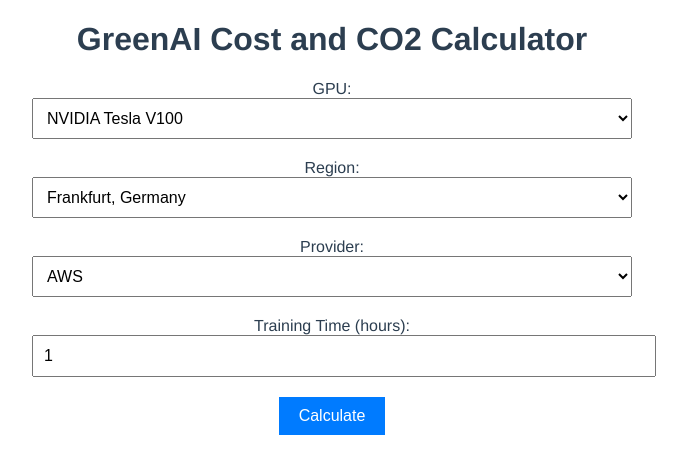
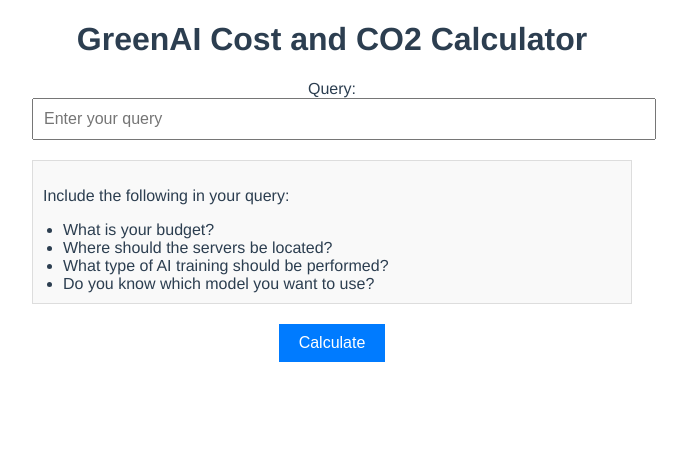
Before and after one commit to raksosuhl/my-first-static-web-app, a Vue app: page / in a window 1280 px wide. Shown: the top 474 px of the page, without its empty margins (308-995 px from the left). Built offline with nearby package versions, Linux system fonts and the light colour scheme.

Commit message:
input box

```diff
--- a/src/App.vue
+++ b/src/App.vue
@@ -1,27 +1,18 @@
 <template>
   <div id="app">
     <h1>GreenAI Cost and CO2 Calculator</h1>
-    <div class="form-group">
-      <label for="gpu">GPU:</label>
-      <select v-model="gpu" class="form-control">
-        <option v-for="gpuOption in gpuOptions" :key="gpuOption" :value="gpuOption">{{ gpuOption }}</option>
-      </select>
+    <div class="input-group">
+      <label for="query">Query:</label>
+      <input type="text" v-model="query" class="form-control" placeholder="Enter your query" />
     </div>
-    <div class="form-group">
-      <label for="region">Region:</label>
-      <select v-model="region" class="form-control">
-        <option v-for="regionOption in regionOptions" :key="regionOption" :value="regionOption">{{ regionOption }}</option>
-      </select>
-    </div>
-    <div class="form-group">
-      <label for="provider">Provider:</label>
-      <select v-model="provider" class="form-control">
-        <option v-for="providerOption in providerOptions" :key="providerOption" :value="providerOption">{{ providerOption }}</option>
-      </select>
-    </div>
-    <div class="form-group">
-      <label for="time">Training Time (hours):</label>
-      <input type="number" v-model.number="time" min="1" class="form-control" />
+    <div class="info-box">
+      <p>Include the following in your query:</p>
+      <ul>
+        <li>What is your budget?</li>
+        <li>Where should the servers be located?</li>
+        <li>What type of AI training should be performed?</li>
+        <li>Do you know which model you want to use?</li>
+      </ul>
     </div>
     <div>
       <button @click="calculate" class="btn btn-primary">Calculate</button>
@@ -31,6 +22,10 @@
       <p><strong>Cost:</strong> {{ result.cost }} USD</p>
       <p><strong>CO2 Emissions:</strong> {{ result.co2 }} kg</p>
       <p><strong>Energy Consumption:</strong> {{ result.energy }} kWh</p>
+      <div class="rating">
+        <p>Rating:</p>
+        <span v-for="star in 5" :key="star" class="star" :class="{ filled: star <= result.rating }">★</span>
+      </div>
     </div>
   </div>
 </template>
@@ -40,62 +35,19 @@ export default {
   name: "App",
   data() {
     return {
-      gpu: "NVIDIA Tesla V100",
-      region: "Frankfurt, Germany",
-      provider: "AWS",
-      time: 1,
-      result: null,
-      gpuOptions: ["NVIDIA Tesla V100", "NVIDIA Tesla P100", "NVIDIA Tesla T4"],
-      regionOptions: ["Frankfurt, Germany", "Boston, USA", "Shenzhen, China", "Bangalore, India"],
-      providerOptions: ["AWS", "Google Cloud", "Azure"]
+      query: "",
+      result: null
     };
   },
   methods: {
     calculate() {
-      const costPerHour = this.getCostPerHour();
-      const co2PerHour = this.getCO2PerHour();
-      const energyPerHour = this.getEnergyPerHour();
+      // Beispielhafte Berechnungen basierend auf festen Werten
+      const cost = (Math.random() * 1000).toFixed(2);
+      const co2 = (Math.random() * 500).toFixed(2);
+      const energy = (Math.random() * 300).toFixed(2);
+      const rating = Math.floor(Math.random() * 5) + 1;
 
-      const cost = (this.time * costPerHour).toFixed(2);
-      const co2 = (this.time * co2PerHour).toFixed(2);
-      const energy = (this.time * energyPerHour).toFixed(2);
-
-      this.result = { cost, co2, energy };
-    },
-    getCostPerHour() {
-      const baseCost = {
-        "NVIDIA Tesla V100": 3.0,
-        "NVIDIA Tesla P100": 2.5,
-        "NVIDIA Tesla T4": 2.0
-      };
-      const providerMultiplier = {
-        "AWS": 1.0,
-        "Google Cloud": 1.1,
-        "Azure": 1.2
-      };
-      return baseCost[this.gpu] * providerMultiplier[this.provider];
-    },
-    getCO2PerHour() {
-      const baseCO2 = {
-        "NVIDIA Tesla V100": 1.5,
-        "NVIDIA Tesla P100": 1.2,
-        "NVIDIA Tesla T4": 1.0
-      };
-      const regionMultiplier = {
-        "Frankfurt, Germany": 0.8,
-        "Boston, USA": 1.0,
-        "Shenzhen, China": 1.5,
-        "Bangalore, India": 1.2
-      };
-      return baseCO2[this.gpu] * regionMultiplier[this.region];
-    },
-    getEnergyPerHour() {
-      const baseEnergy = {
-        "NVIDIA Tesla V100": 0.9,
-        "NVIDIA Tesla P100": 0.7,
-        "NVIDIA Tesla T4": 0.5
-      };
-      return baseEnergy[this.gpu];
+      this.result = { cost, co2, energy, rating };
     }
   }
 };
@@ -111,7 +63,7 @@ export default {
   margin: 0 auto;
 }
 
-.form-group {
+.input-group {
   margin-bottom: 20px;
 }
 
@@ -119,6 +71,20 @@ export default {
   width: 100%;
   padding: 10px;
   font-size: 1em;
+}
+
+.info-box {
+  background-color: #f9f9f9;
+  border: 1px solid #ddd;
+  padding: 10px;
+  margin-bottom: 20px;
+  text-align: left;
+}
+
+.info-box ul {
+  list-style-type: disc;
+  margin: 10px 0 0 20px;
+  padding: 0;
 }
 
 .btn-primary {
@@ -142,4 +108,17 @@ export default {
 .results p {
   margin: 5px 0;
 }
+
+.rating {
+  margin-top: 10px;
+}
+
+.star {
+  font-size: 2em;
+  color: #ddd;
+}
+
+.star.filled {
+  color: gold;
+}
 </style>
```
